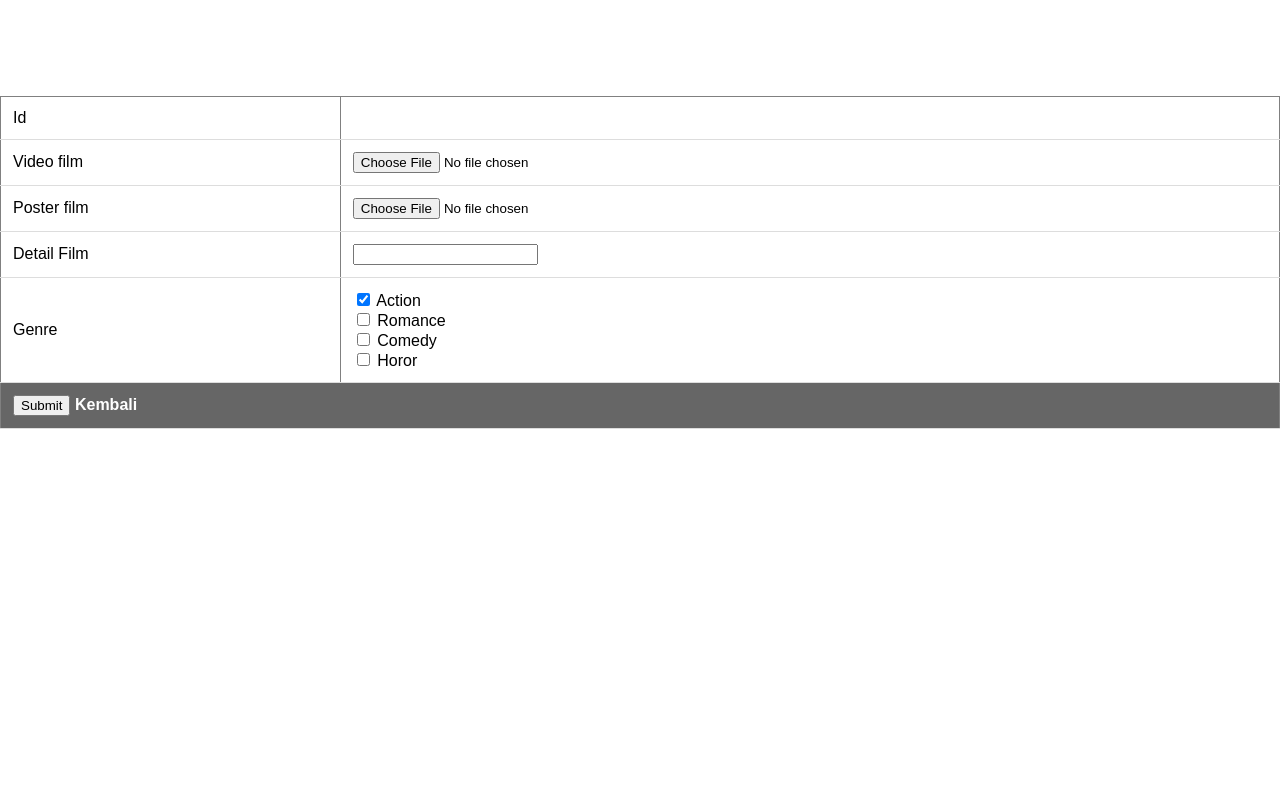
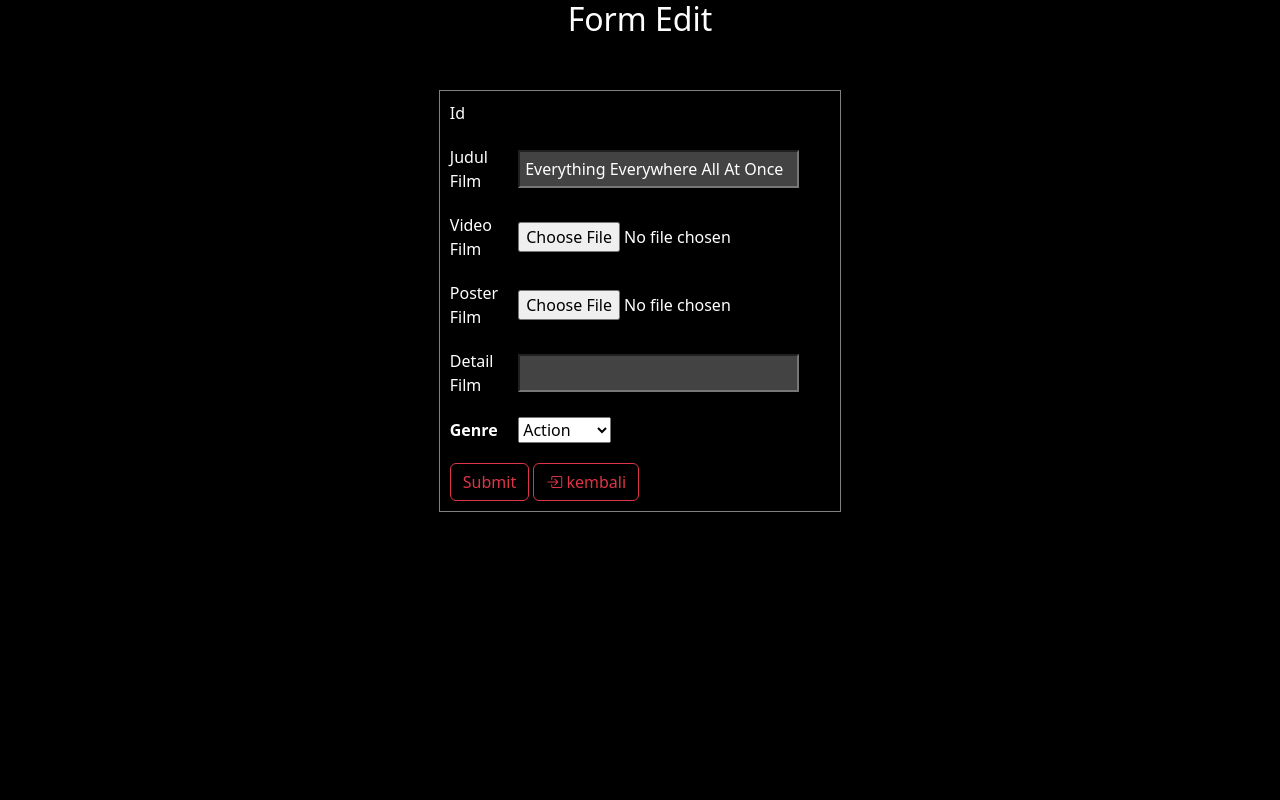
Before and after one commit to zeroeints/Project-web-streaming, a PHP site: page /Admin/Edit.php?id=1 in a window 1280 px wide. Run offline with PHP 8.4, Linux system fonts and the light colour scheme; data comes from the database, SQL or seed files in the repository.

Commit message:
fix admin

```diff
--- a/Admin/Edit.php
+++ b/Admin/Edit.php
@@ -6,68 +6,15 @@
     <meta http-equiv="X-UA-Compatible" content="IE=edge">
     <meta name="viewport" content="width=device-width, initial-scale=1.0">
     <title>Halaman Edit</title>
-    <link rel="stylesheet" href="style.css">
-    <style>
-        body {
-            font-family: Arial, sans-serif;
-            margin: 0;
-            padding: 0;
-        }
+    <link rel="stylesheet" href="styleedit.css">
+    <link rel="stylesheet" href="https://cdn.jsdelivr.net/npm/bootstrap@5.3.0/dist/css/bootstrap.min.css">
+    <link rel="stylesheet" href="https://cdn.jsdelivr.net/npm/bootstrap-icons@1.10.5/font/bootstrap-icons.css">
 
-        .center-table {
-            margin-left: auto;
-            margin-right: auto;
-        }
-
-        .center-header {
-            text-align: center;
-        }
-
-        .form-group {
-            margin-bottom: 10px;
-        }
-
-        .form-group label {
-            display: block;
-            font-weight: bold;
-        }
-
-        .form-group select,
-        .form-group input[type="text"] {
-            width: 100%;
-            padding: 5px;
-            font-size: 16px;
-        }
-
-        .form-group .center-table {
-            text-align: center;
-        }
-
-        .form-group .center-table button,
-        .form-group .center-table a {
-            display: inline-block;
-            padding: 8px 16px;
-            font-size: 16px;
-            text-decoration: none;
-            color: #333;
-            background-color: #f2f2f2;
-            border: none;
-            border-radius: 4px;
-            cursor: pointer;
-        }
-
-        .form-group .center-table button {
-            margin-right: 10px;
-        }
-
-        .form-group .center-table button:hover,
-        .form-group .center-table a:hover {
-            background-color: #e6e6e6;
-        }
-    </style>
 </head>
 
 <body>
+    <div class="background">
+
         <h2 class="center-header">Form Edit</h2>
 
         <br>
@@ -79,6 +26,7 @@
         $data = mysqli_query($koneksi, "SELECT * FROM listfilm WHERE id='$id'");
 
         while ($result = mysqli_fetch_array($data)) {
+            $genre = $result['genre'];
         ?>
             <form action="update.php" method="post" enctype="multipart/form-data">
                 <table class="center-table" border="1">
@@ -87,11 +35,15 @@
                         <td><input type="hidden" name="id" value="<?php echo $result['id']; ?>"></td>
                     </tr>
                     <tr>
-                    <td>Video film</td>
+                        <td>Judul Film</td>
+                        <td><input type="text" name="name" value="<?php echo $result['name']; ?>"></td>
+                    </tr>
+                    <tr>
+                        <td>Video Film</td>
                         <td><input type="file" name="video"></td>
                     </tr>
                     <tr>
-                    <td>Poster film</td>
+                        <td>Poster Film</td>
                         <td><input type="file" name="poster"></td>
                     </tr>
                     <tr>
@@ -99,27 +51,28 @@
                         <td><input type="text" name="detail" value="<?php echo $result['detail']; ?>"></td>
                     </tr>
                     <tr>
-                    <td>Genre</td>
+                        <th>Genre</th>
                         <td>
-                        <label><input type="checkbox" name="genre[]" value="Action" <?php if (in_array('Action', explode(',', $result['genre']))) echo 'checked'; ?>> Action</label><br>
-                        <label><input type="checkbox" name="genre[]" value="Romance" <?php if (in_array('Romance', explode(',', $result['genre']))) echo 'checked'; ?>> Romance</label><br>
-                        <label><input type="checkbox" name="genre[]" value="Comedy" <?php if (in_array('Comedy', explode(',', $result['genre']))) echo 'checked'; ?>> Comedy</label><br>
-                        <label><input type="checkbox" name="genre[]" value="Horor" <?php if (in_array('Horor', explode(',', $result['genre']))) echo 'checked'; ?>> Horor</label><br>
-
+                            <select name="genre">
+                                <option value="Action" <?php if ($genre == 'Action') echo 'selected'; ?>>Action</option>
+                                <option value="Romance" <?php if ($genre == 'Romance') echo 'selected'; ?>>Romance</option>
+                                <option value="Comedy" <?php if ($genre == 'Comedy') echo 'selected'; ?>>Comedy</option>
+                                <option value="Horror" <?php if ($genre == 'Horror') echo 'selected'; ?>>Horror</option>
+                            </select>
                         </td>
                     </tr>
                     <tr>
                         <th colspan="2" class="center-table">
-                        <button type="submit" name="submit">Submit</button>
-                        <a href="TampilanAdmin.php">Kembali</a>
+                            <button type="submit" class="btn btn-outline-danger">Submit</button>
+                            <a href="index.php"><button type="button" class="btn btn-outline-danger"><i class="bi bi-box-arrow-in-right"></i> kembali</button></a>
                         </th>
                     </tr>
                 </table>
             </form>
-
         <?php
         }
         ?>
+    </div>
 </body>
 
 </html>
--- a/Admin/style.css
+++ b/Admin/style.css
@@ -35,6 +35,7 @@ th a {
   text-decoration: none;
   color: #ffffff;
 }
+/*
 .tambah:hover a {
   color: #000000;
 }
@@ -50,7 +51,7 @@ th a {
   border: none;
   border-radius: 4px;
   cursor: pointer;
-}
+} */
 
 /* button[type="submit"] {
   padding: 8px 16px;
@@ -63,6 +64,6 @@ th a {
   cursor: pointer;
 } */
 
-button[type="button"]:hover {
+/* button[type="button"]:hover {
   background-color: #ff0000;
-}
+} */
--- /dev/null
+++ b/Admin/styleedit.css
@@ -0,0 +1,64 @@
+.background {
+  position: absolute;
+  top: 0;
+  right: 0;
+  bottom: 0;
+  left: 0;
+  background-color: #000000;
+  color: white;
+  overflow: auto;
+}
+body {
+  font-family: Arial, sans-serif;
+  margin: 0;
+  padding: 0;
+}
+h2 {
+  color: #fff;
+  text-align: center;
+  margin-bottom: 30px;
+}
+
+table {
+  width: 400px;
+  margin: 20px auto;
+  border-collapse: collapse;
+}
+
+th,
+td {
+  padding: 10px;
+  text-align: left;
+}
+
+th {
+  background-color: #000000;
+  font-weight: bold;
+}
+
+input[type="text"] {
+  width: 90%;
+  padding: 5px;
+  font-size: 16px;
+  background-color: #434343;
+  color: #ffffff;
+}
+
+/* button[type="submit"] {
+  padding: 8px 16px;
+  font-size: 16px;
+  text-decoration: none;
+  color: #ffffff;
+  background-color: #000000;
+  border: none;
+  border-radius: 4px;
+  cursor: pointer;
+}
+
+button[type="submit"]:hover {
+  background-color: #ff0000;
+}
+
+button[type="button"]:hover {
+    background-color: #ff0000;
+  } */
```
Also changed, not shown: Admin/Tambah.php (+8 -6 lines), Admin/TambahData.php (+39 -20 lines), Admin/Update.php (+4 -3 lines), Admin/index.php (+16 -17 lines), Admin/tes.php (added, +84 -0 lines). Lines whose indentation alone changed are shown as unchanged.
